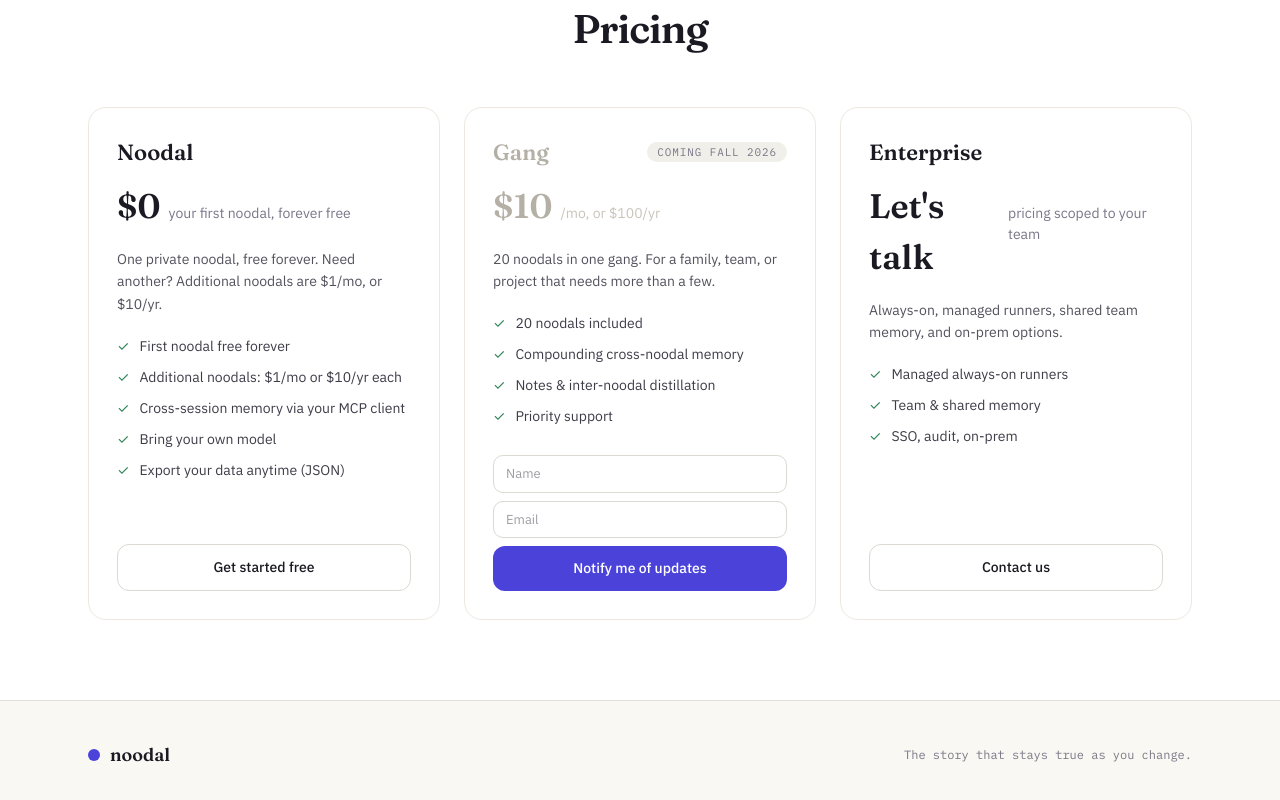
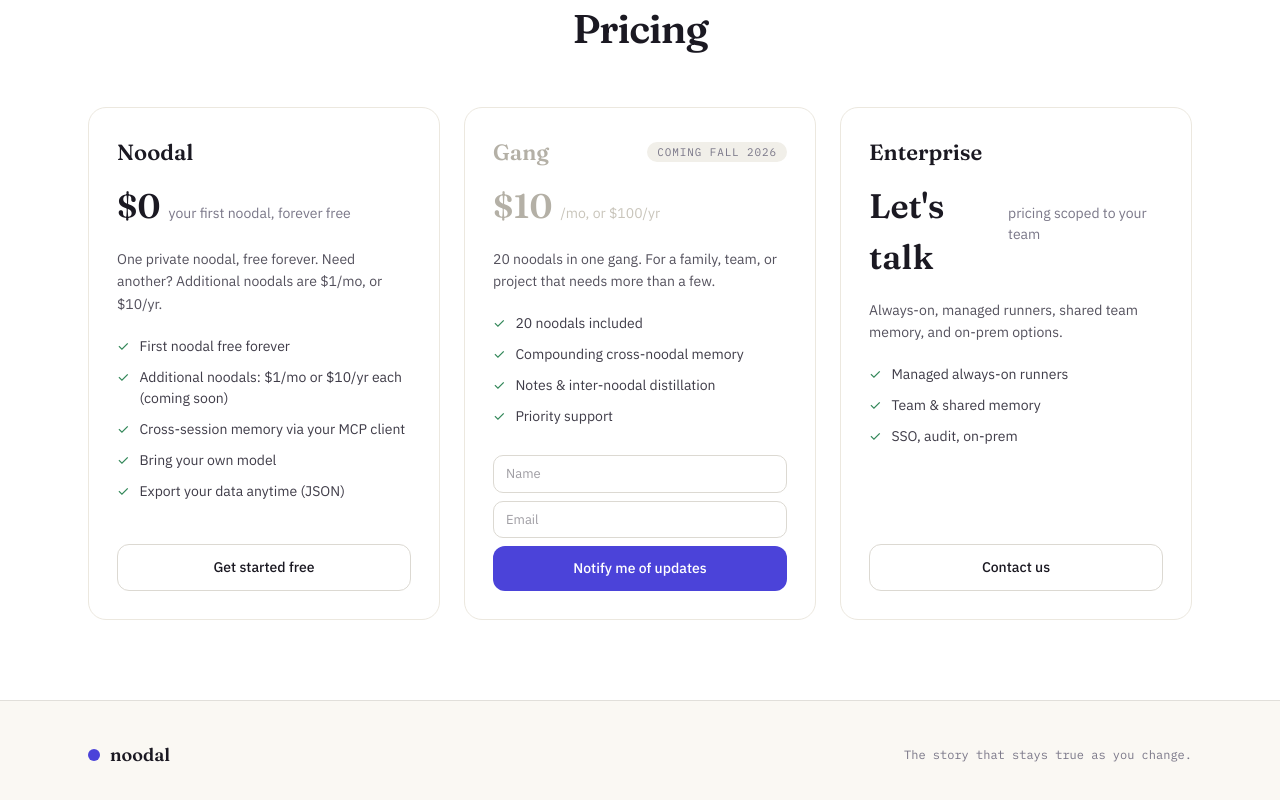
Before and after one commit to eugeniology/Noodalchatapp, a React (Vite) app: page / in a window 1280 px wide. Shown: the part 2232-3032 px from the top of the page. Built offline with nearby package versions, Linux system fonts and the light colour scheme; no server answers.

Commit message:
Mark additional-noodal add-on pricing as coming soon
Same reasoning as the Gang tier: no merchant integration yet, so the
$1/mo per-additional-noodal purchase isn't live either.

```diff
--- a/src/app/components/marketing/MarketingLanding.tsx
+++ b/src/app/components/marketing/MarketingLanding.tsx
@@ -46,7 +46,7 @@ const TIERS = [
     price: "$0",
     cadence: "your first noodal, forever free",
     blurb: "One private noodal, free forever. Need another? Additional noodals are $1/mo, or $10/yr.",
-    features: ["First noodal free forever", "Additional noodals: $1/mo or $10/yr each", "Cross-session memory via your MCP client", "Bring your own model", "Export your data anytime (JSON)"],
+    features: ["First noodal free forever", "Additional noodals: $1/mo or $10/yr each (coming soon)", "Cross-session memory via your MCP client", "Bring your own model", "Export your data anytime (JSON)"],
     cta: "Get started free",
     ctaTo: "/signup",
     highlight: false,
```
